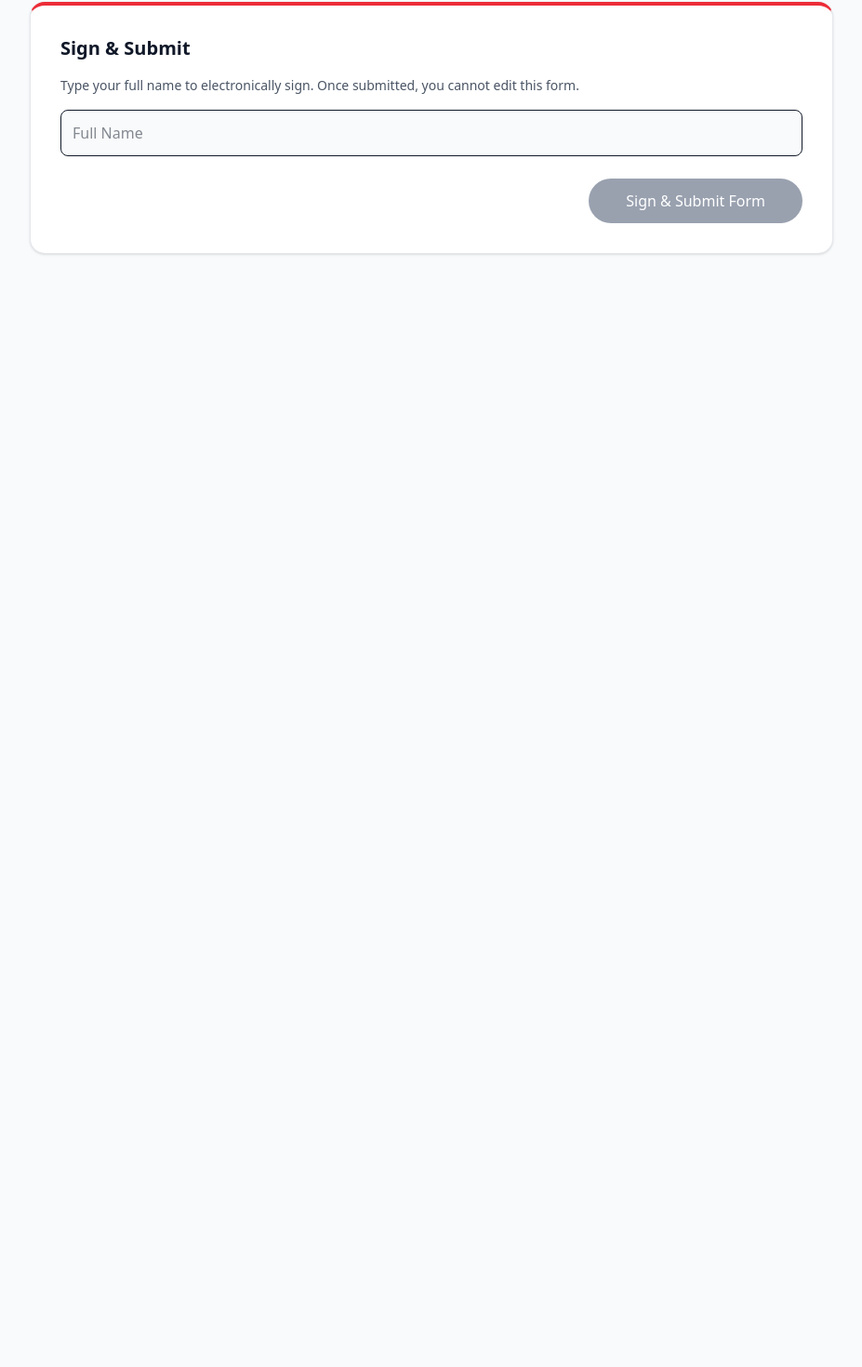
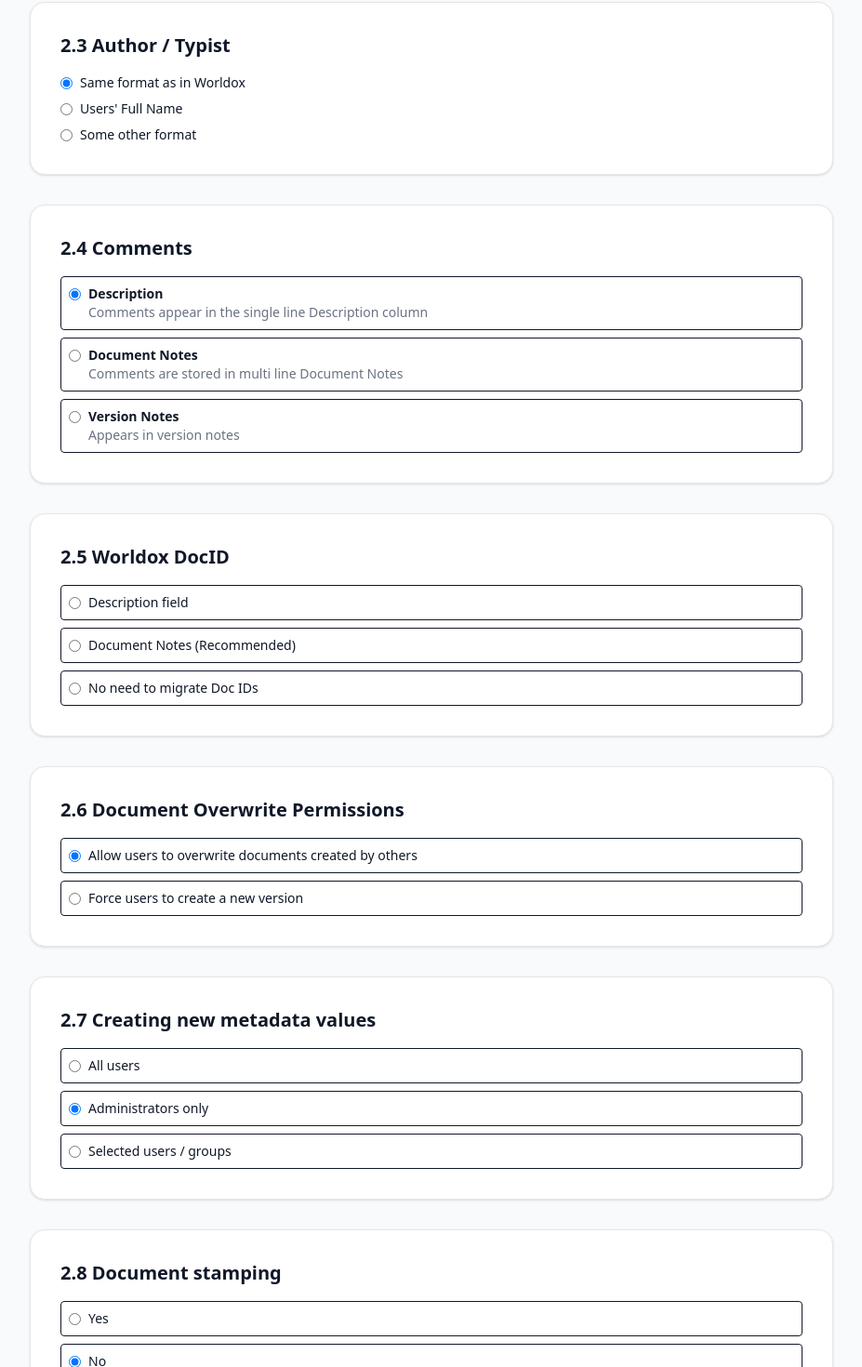
Before and after one commit to heavyrain254-debug/dvmigdoc, a Next.js app: page /f/1 in a window 1280 px wide. Shown: the part 1586-3056 px from the top of the page at 93% size, without its empty margins (176-1103 px from the left). Before the commit the page ends 1987 px from the top, so only its background shows below. Built offline with nearby package versions, Linux system fonts and the light colour scheme; no server answers; the database is empty.

Commit message:
Update page.tsx

```diff
--- a/src/app/f/[token]/page.tsx
+++ b/src/app/f/[token]/page.tsx
@@ -102,6 +102,14 @@
         yPos = (doc as any).lastAutoTable.finalY + 10;
         doc.text(`Folder Structure: ${cab.folderStructure === 'same' ? 'Same as Worldox' : cab.customFolderStructure}`, 14, yPos); yPos += 15;
       });
+
+      doc.text(`2.3 Author/Typist: ${formData.authorFormat} ${formData.authorOther ? `(${formData.authorOther})` : ''}`, 14, yPos); yPos += 10;
+      doc.text(`2.4 Comments: ${formData.commentsOption}`, 14, yPos); yPos += 10;
+      doc.text(`2.5 DocID: ${formData.docIdOption}`, 14, yPos); yPos += 10;
+      doc.text(`2.6 Overwrite Permissions: ${formData.overwriteOption}`, 14, yPos); yPos += 10;
+      doc.text(`2.7 Metadata Values: ${formData.metadataOption} ${formData.metadataUsers ? `(${formData.metadataUsers})` : ''}`, 14, yPos); yPos += 10;
+      doc.text(`2.8 Document Stamping: ${formData.stampingRequired} ${formData.stampingRequirement ? `- ${formData.stampingRequirement}` : ''}`, 14, yPos); yPos += 10;
+      doc.text(`2.9 PDF Editing: ${formData.pdfEditor}`, 14, yPos); yPos += 15;
 
       doc.setTextColor(236, 45, 56);
       doc.text(`Signed By: ${formData.signature}`, 14, yPos);
@@ -251,6 +259,97 @@
             <button type="button" onClick={addMappingCabinet} className="mt-6 w-full py-2 border-2 border-dashed border-brand-blue text-brand-blue rounded-xl font-medium">+ Add Another Cabinet Mapping</button>
           </div>
 
+          <div className="bg-white shadow-sm rounded-2xl border border-gray-200 p-6 sm:p-8">
+            <h3 className="text-xl font-bold text-gray-900 mb-4">2.3 Author / Typist</h3>
+            <div className="space-y-2">
+              {['Same format as in Worldox', 'Users\' Full Name', 'Some other format'].map(opt => (
+                <label key={opt} className="flex items-center gap-2 text-sm">
+                  <input type="radio" name="authorFormat" checked={formData.authorFormat === opt} onChange={() => updateField('authorFormat', opt)} /> {opt}
+                </label>
+              ))}
+              {formData.authorFormat === 'Some other format' && (
+                <input className="mt-2 w-full max-w-md rounded-lg border-gray-300 p-2 border bg-gray-50 text-sm" placeholder="Specify format" value={formData.authorOther} onChange={e => updateField('authorOther', e.target.value)} />
+              )}
+            </div>
+          </div>
+
+          <div className="bg-white shadow-sm rounded-2xl border border-gray-200 p-6 sm:p-8">
+            <h3 className="text-xl font-bold text-gray-900 mb-4">2.4 Comments</h3>
+            <div className="space-y-2">
+              {[
+                { label: 'Description', desc: 'Comments appear in the single line Description column' },
+                { label: 'Document Notes', desc: 'Comments are stored in multi line Document Notes' },
+                { label: 'Version Notes', desc: 'Appears in version notes' }
+              ].map(opt => (
+                <label key={opt.label} className="flex items-start gap-2 text-sm p-2 border rounded hover:bg-gray-50">
+                  <input type="radio" name="commentsOption" className="mt-1" checked={formData.commentsOption === opt.label} onChange={() => updateField('commentsOption', opt.label)} />
+                  <div><span className="font-semibold">{opt.label}</span><br/><span className="text-gray-500">{opt.desc}</span></div>
+                </label>
+              ))}
+            </div>
+          </div>
+
+          <div className="bg-white shadow-sm rounded-2xl border border-gray-200 p-6 sm:p-8">
+            <h3 className="text-xl font-bold text-gray-900 mb-4">2.5 Worldox DocID</h3>
+            <div className="space-y-2">
+              {['Description field', 'Document Notes (Recommended)', 'No need to migrate Doc IDs'].map(opt => (
+                <label key={opt} className="flex items-center gap-2 text-sm p-2 border rounded hover:bg-gray-50">
+                  <input type="radio" name="docIdOption" checked={formData.docIdOption === opt} onChange={() => updateField('docIdOption', opt)} /> {opt}
+                </label>
+              ))}
+            </div>
+          </div>
+
+          <div className="bg-white shadow-sm rounded-2xl border border-gray-200 p-6 sm:p-8">
+            <h3 className="text-xl font-bold text-gray-900 mb-4">2.6 Document Overwrite Permissions</h3>
+            <div className="space-y-2">
+              {['Allow users to overwrite documents created by others', 'Force users to create a new version'].map(opt => (
+                <label key={opt} className="flex items-center gap-2 text-sm p-2 border rounded hover:bg-gray-50">
+                  <input type="radio" name="overwriteOption" checked={formData.overwriteOption === opt} onChange={() => updateField('overwriteOption', opt)} /> {opt}
+                </label>
+              ))}
+            </div>
+          </div>
+
+          <div className="bg-white shadow-sm rounded-2xl border border-gray-200 p-6 sm:p-8">
+            <h3 className="text-xl font-bold text-gray-900 mb-4">2.7 Creating new metadata values</h3>
+            <div className="space-y-2">
+              {['All users', 'Administrators only', 'Selected users / groups'].map(opt => (
+                <label key={opt} className="flex items-center gap-2 text-sm p-2 border rounded hover:bg-gray-50">
+                  <input type="radio" name="metadataOption" checked={formData.metadataOption === opt} onChange={() => updateField('metadataOption', opt)} /> {opt}
+                </label>
+              ))}
+              {formData.metadataOption === 'Selected users / groups' && (
+                <input className="mt-2 w-full max-w-md rounded-lg border-gray-300 p-2 border bg-gray-50 text-sm" placeholder="Name of Users/Groups" value={formData.metadataUsers} onChange={e => updateField('metadataUsers', e.target.value)} />
+              )}
+            </div>
+          </div>
+
+          <div className="bg-white shadow-sm rounded-2xl border border-gray-200 p-6 sm:p-8">
+            <h3 className="text-xl font-bold text-gray-900 mb-4">2.8 Document stamping</h3>
+            <div className="space-y-2">
+              {['Yes', 'No'].map(opt => (
+                <label key={opt} className="flex items-center gap-2 text-sm p-2 border rounded hover:bg-gray-50">
+                  <input type="radio" name="stampingRequired" checked={formData.stampingRequired === opt} onChange={() => updateField('stampingRequired', opt)} /> {opt}
+                </label>
+              ))}
+              {formData.stampingRequired === 'Yes' && (
+                <input className="mt-2 w-full max-w-md rounded-lg border-gray-300 p-2 border bg-gray-50 text-sm" placeholder="Mention Stamping requirement here" value={formData.stampingRequirement} onChange={e => updateField('stampingRequirement', e.target.value)} />
+              )}
+            </div>
+          </div>
+
+          <div className="bg-white shadow-sm rounded-2xl border border-gray-200 p-6 sm:p-8">
+            <h3 className="text-xl font-bold text-gray-900 mb-4">2.9 PDF Editing</h3>
+            <div className="space-y-2">
+              {['Docsvault\'s Built in PDF Editor', 'Your current PDF Editor'].map(opt => (
+                <label key={opt} className="flex items-center gap-2 text-sm p-2 border rounded hover:bg-gray-50">
+                  <input type="radio" name="pdfEditor" checked={formData.pdfEditor === opt} onChange={() => updateField('pdfEditor', opt)} /> {opt}
+                </label>
+              ))}
+            </div>
+          </div>
+
           <div className="bg-white shadow-sm rounded-2xl border border-gray-200 p-6 sm:p-8 border-t-4 border-t-brand-red">
             <h3 className="text-xl font-bold text-gray-900 mb-4">Sign & Submit</h3>
             <p className="text-sm text-gray-600 mb-4">Type your full name to electronically sign. Once submitted, you cannot edit this form.</p>
```
